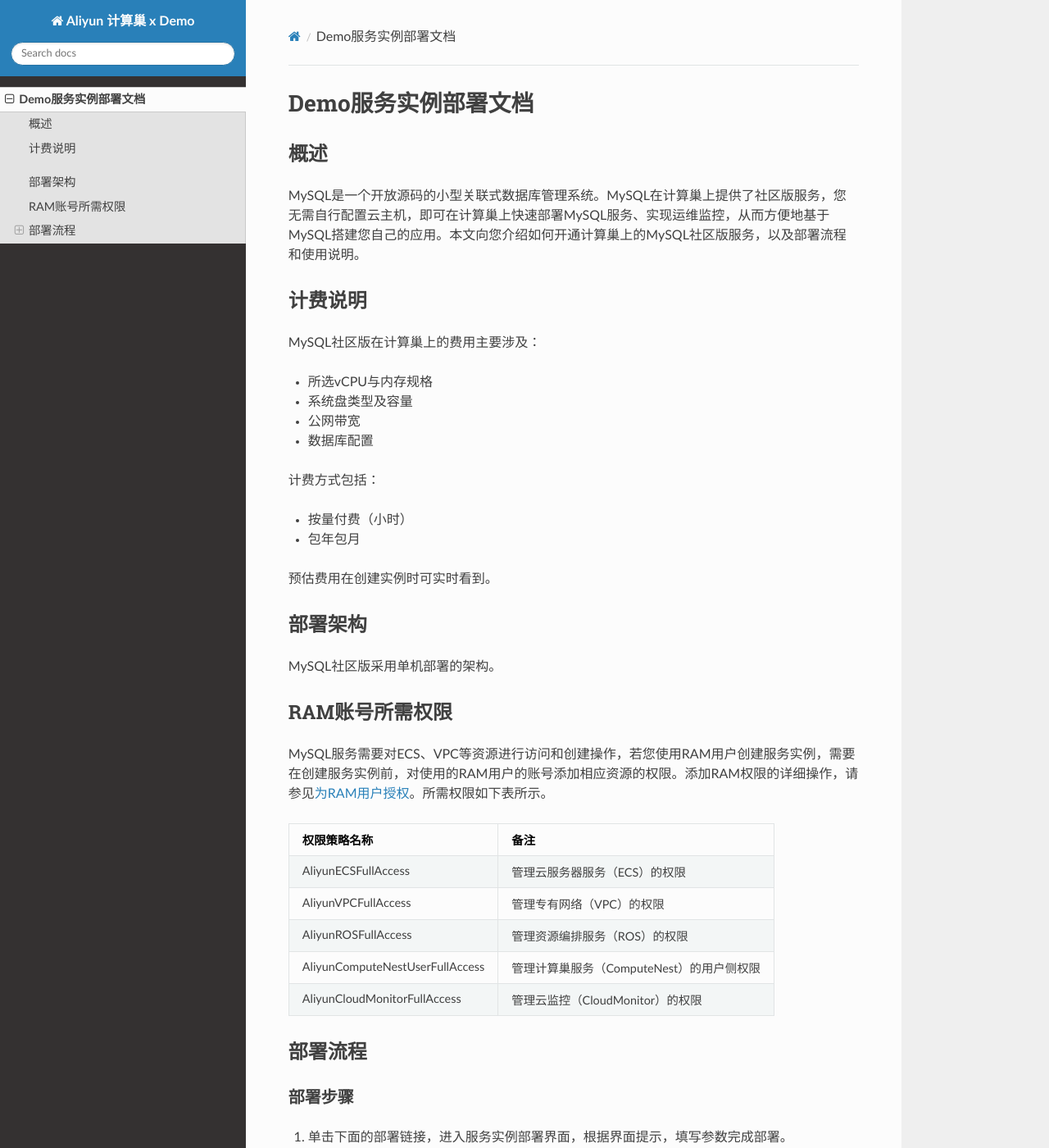
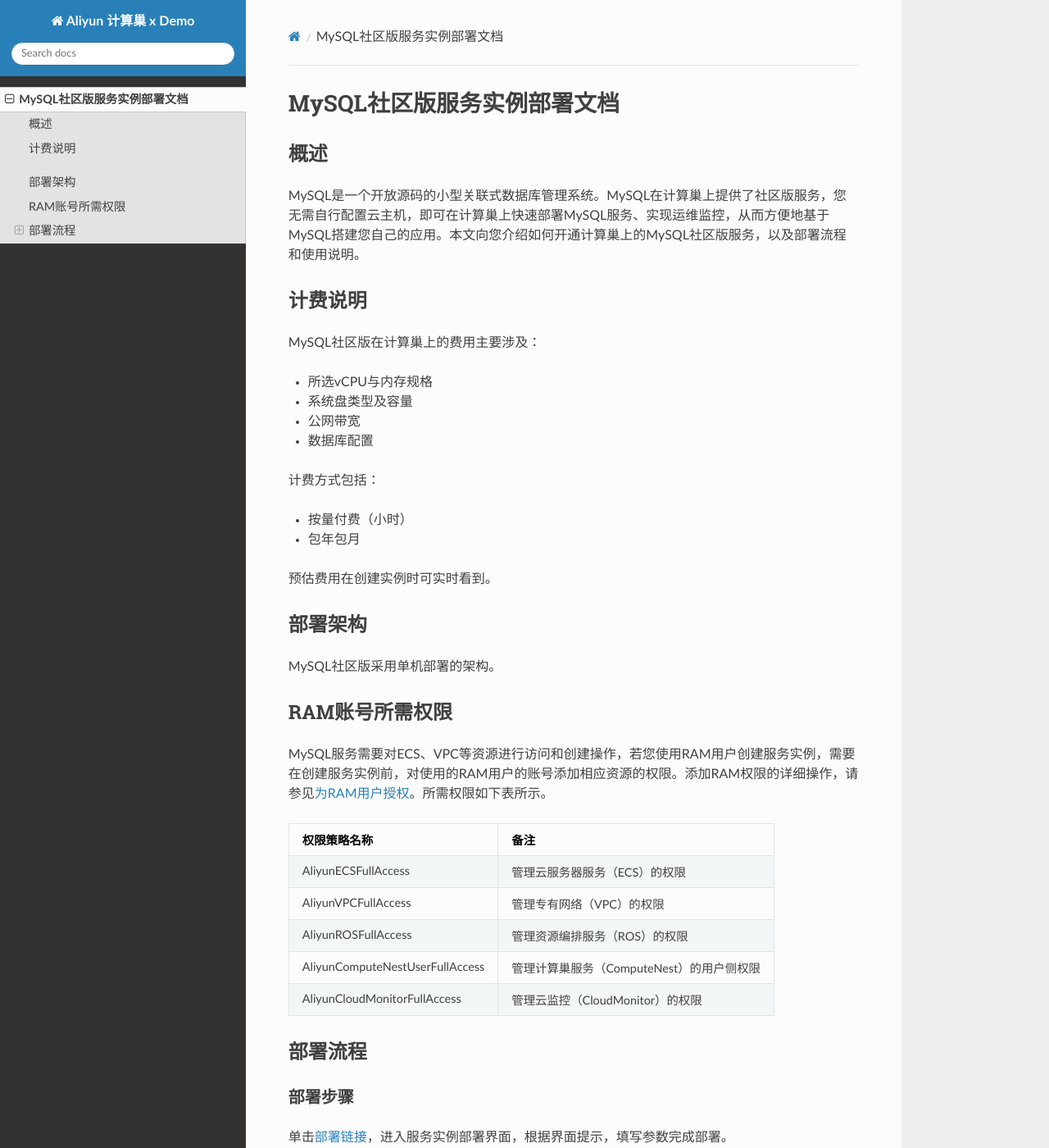
Before and after one commit to aliyun-computenest/quickstart-mysql, an MkDocs documentation site: the page built from docs/index.md, in a window 1280 px wide and 1400 px high. Shown: the whole window at 82% size. Built offline with MkDocs 1.6.1, drawn with Linux system fonts in a browser that asks for light colours; nearby versions of some CDN libraries.

Commit message:
Update document

```diff
--- a/docs/index.md
+++ b/docs/index.md
@@ -1,4 +1,4 @@
-# Demo服务实例部署文档
+# MySQL社区版服务实例部署文档
 ## 概述
 MySQL是一个开放源码的小型关联式数据库管理系统。MySQL在计算巢上提供了社区版服务，您无需自行配置云主机，即可在计算巢上快速部署MySQL服务、实现运维监控，从而方便地基于MySQL搭建您自己的应用。本文向您介绍如何开通计算巢上的MySQL社区版服务，以及部署流程和使用说明。
 ## 计费说明
@@ -33,10 +33,7 @@
 
 ## 部署流程
 ### 部署步骤
-
-1. 单击下面的部署链接，进入服务实例部署界面，根据界面提示，填写参数完成部署。
-
-[部署链接](https://computenest.console.aliyun.com/user/cn-hangzhou/serviceInstanceCreate?ServiceId=service-2cf2013cb5084c318628&ServiceVersion=1)
+单击[部署链接](https://computenest.console.aliyun.com/user/cn-hangzhou/serviceInstanceCreate?ServiceId=service-2cf2013cb5084c318628)，进入服务实例部署界面，根据界面提示，填写参数完成部署。
 
 ###
 ### 部署参数说明
```
